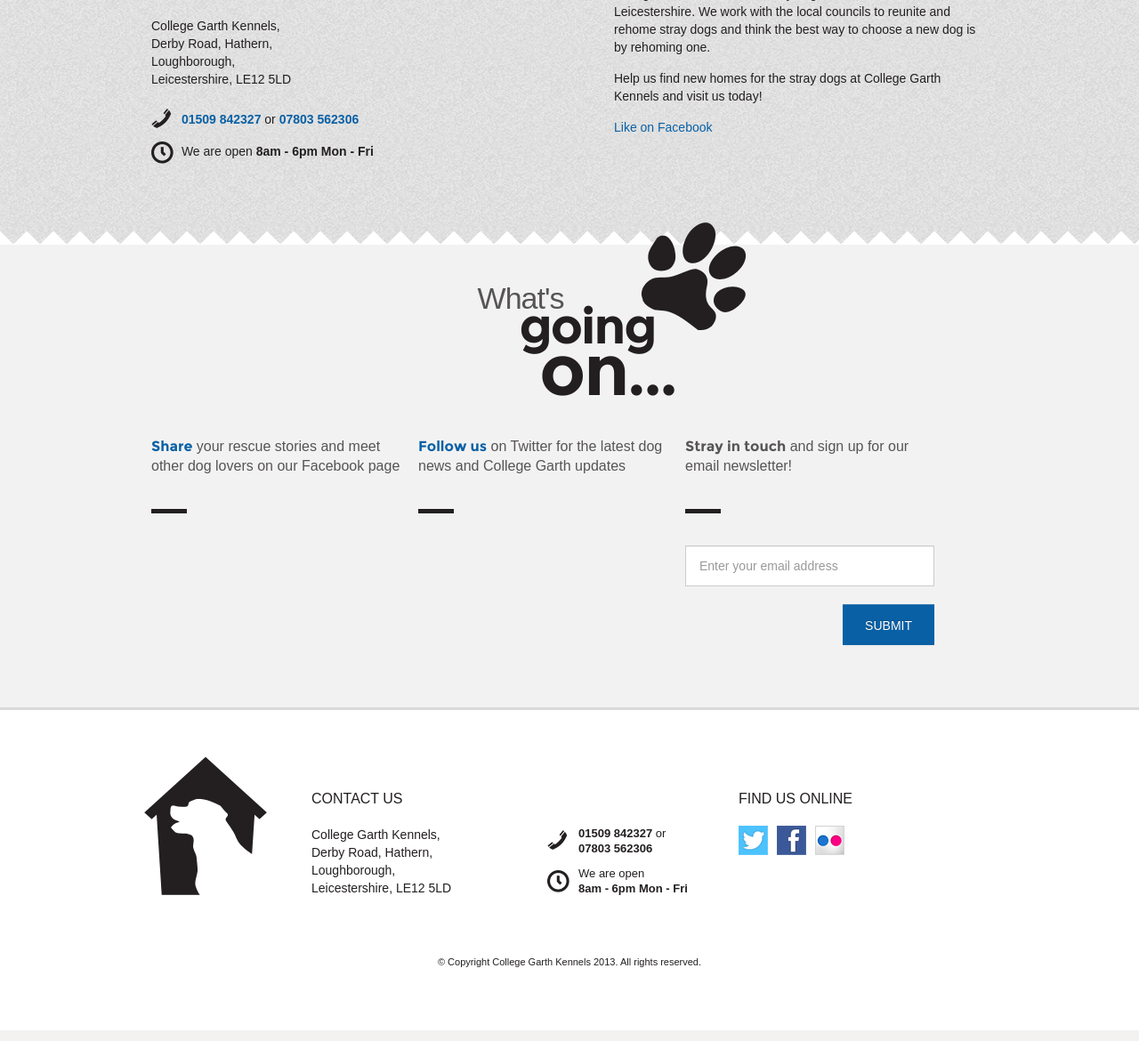
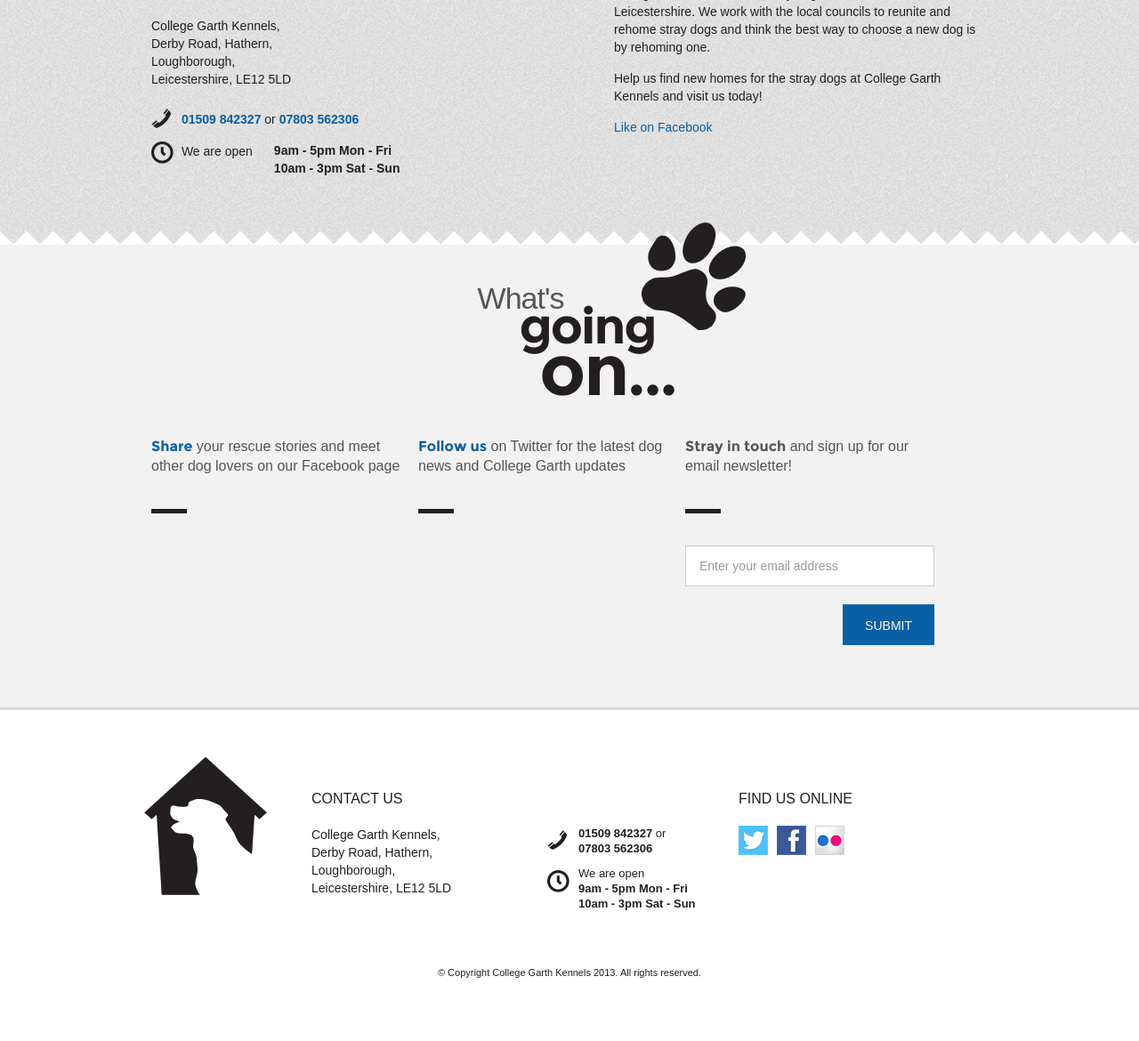
Before and after one commit to marchibbins/college-garth, a Python web app: template templates/base.html in a window 1280 px wide. Shown: the part 543-1713 px from the top of the page at 89% size. Run offline with Jinja, Linux system fonts and the light colour scheme; the template is opened without the code that fills it, so the values that code supplies are empty; some libraries are stand-ins or nearby versions; some web fonts are replaced.

Commit message:
Updated opening hours

```diff
--- a/templates/base.html
+++ b/templates/base.html
@@ -78,11 +78,16 @@
                                 <span><strong itemprop="telephone">01509 842327</strong> or </span>
                                 <span><strong itemprop="telephone">07803 562306</strong> </span>
                             </p>
-                            <p class="contact-hours">
-                                <i class="hours-icon"></i>
-                                <span>We are open </span>
-                                <span itemprop="openingHours" content="Mo-Fr 08:00-18:00"><strong>8am - 6pm Mon - Fri</strong></span>
-                            </p>
+                            <div class="contact-hours row-fluid">
+                                <div class="span6">
+                                    <i class="hours-icon"></i>
+                                    <span>We are open </span>
+                                </div>
+                                <div class="span10">
+                                    <div itemprop="openingHours" content="Mo-Fr 09:00-17:00"><strong>9am - 5pm Mon - Fri</strong></div>
+                                    <div itemprop="openingHours" content="Sa-Su 10:00-15:00"><strong>10am - 3pm Sat - Sun</strong></div>
+                                </div>
+                            </div>
                         </div>
                     </div>
                 </div>
@@ -150,11 +155,12 @@
                             <span><strong itemprop="telephone">01509 842327</strong> or </span>
                             <span><strong itemprop="telephone">07803 562306</strong> </span>
                         </p>
-                        <p class="contact-hours">
+                        <div class="contact-hours">
                             <i class="hours-icon"></i>
                             <span>We are open </span>
-                            <span itemprop="openingHours" content="Mo-Fr 08:00-18:00"><strong class="hours">8am - 6pm</strong> <strong class="days">Mon - Fri</strong></span>
-                        </p>
+                            <div itemprop="openingHours" content="Mo-Fr 09:00-17:00"><strong class="hours">9am - 5pm</strong> <strong class="days">Mon - Fri</strong></div>
+                            <div itemprop="openingHours" content="Sa-Su 10:00-15:00"><strong class="hours">10am - 3pm</strong> <strong class="days">Sat - Sun</strong></div>
+                        </div>
                     </div>
                     <div class="span5">
                         <h3 class="social-title">Find us online</h3>
```
